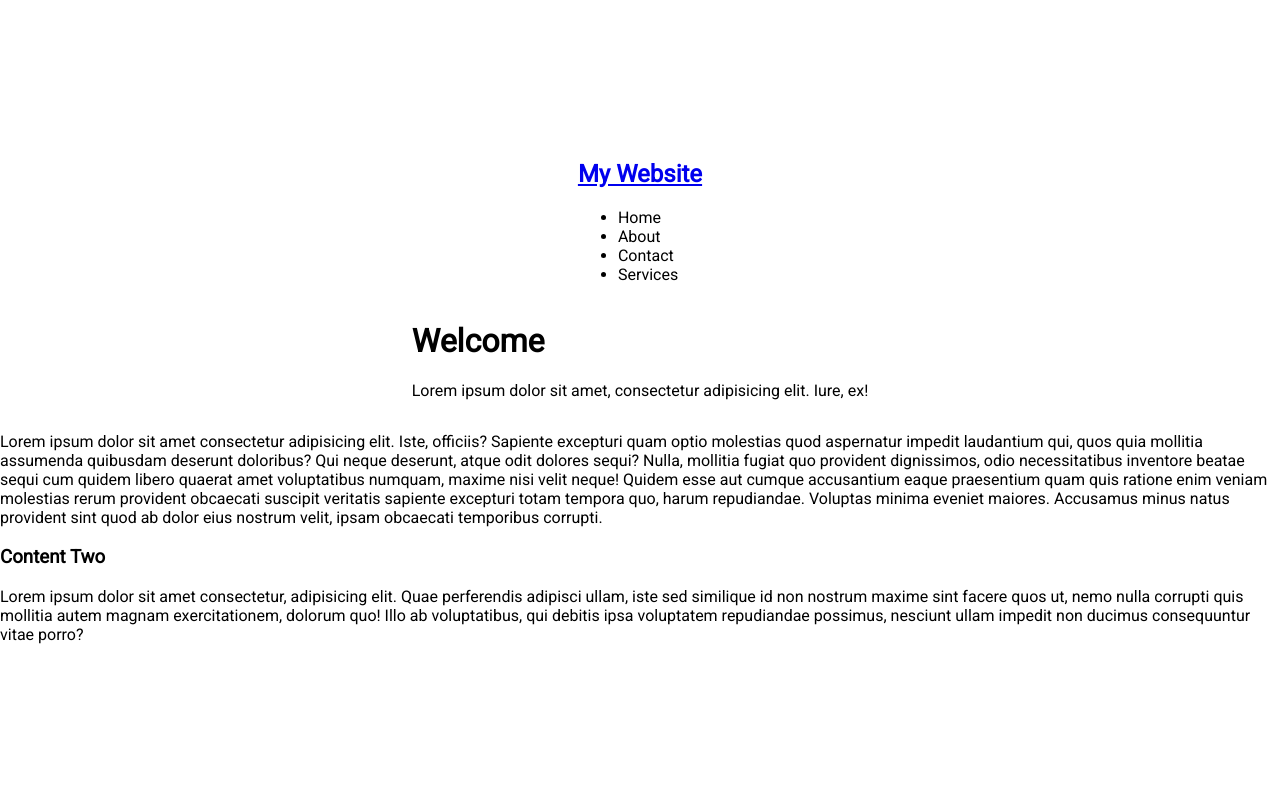
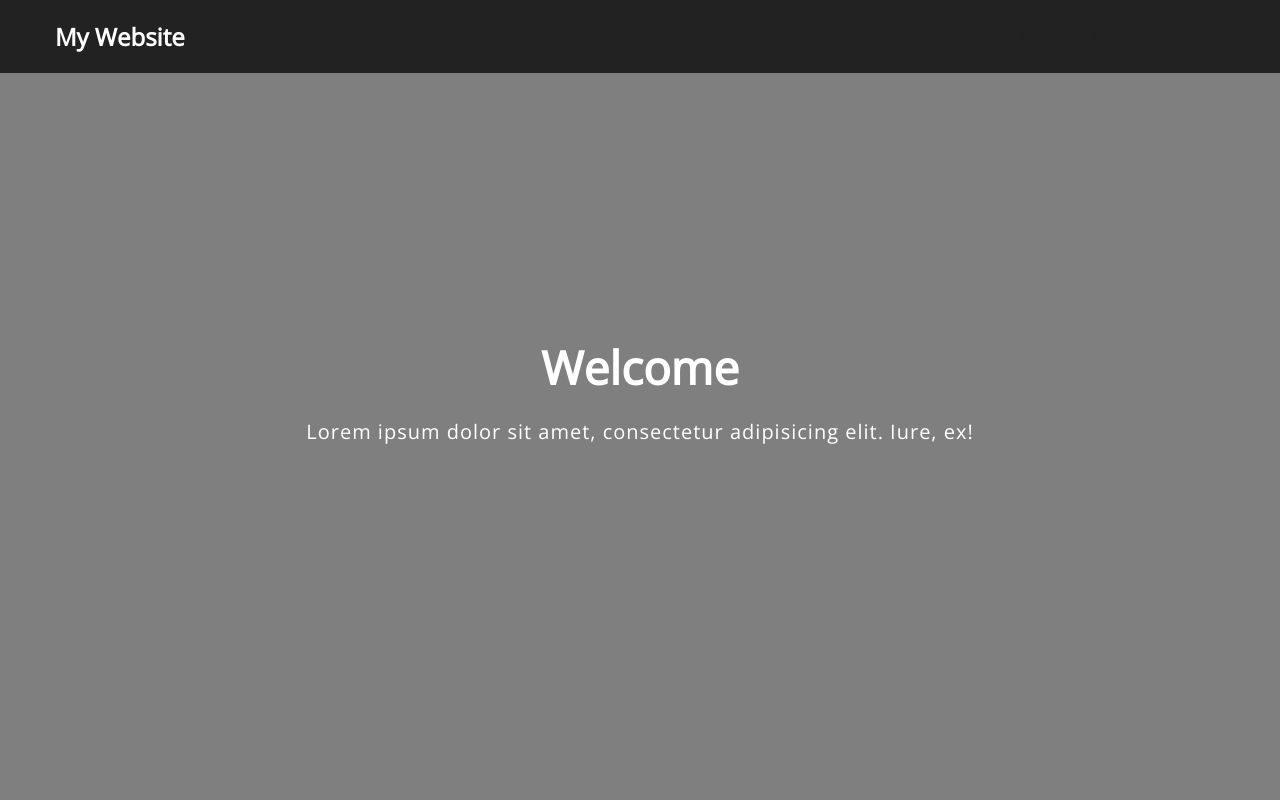
Before and after one commit to gcadigwe/sticky-navigation, a plain HTML site: page index.html in a window 1280 px wide. Shown: the top 800 px of the page. Drawn offline with nearby package versions, Linux system fonts and the light colour scheme.

Commit message:
done with css

```diff
--- a/index.html
+++ b/index.html
@@ -19,10 +19,10 @@
       <div class="container">
         <h1 class="logo"><a href="#">My Website</a></h1>
         <ul>
-          <li><a href="#" class="active"></a>Home</li>
-          <li><a href="#" class="active"></a>About</li>
-          <li><a href="#" class="active"></a>Contact</li>
-          <li><a href="#" class="active"></a>Services</li>
+          <li><a href="#"></a>Home</li>
+          <li><a href="#"></a>About</li>
+          <li><a href="#"></a>Contact</li>
+          <li><a href="#"></a>Services</li>
         </ul>
       </div>
     </nav>
--- a/style.css
+++ b/style.css
@@ -1,16 +1,117 @@
-@import url("https://fonts.googleapis.com/css2?family=Roboto&display=swap");
+@import url("https://fonts.googleapis.com/css2?family=Open+Sans&display=swap");
 
 * {
   box-sizing: border-box;
+  margin: 0;
+  padding: 0;
 }
 
 body {
-  font-family: "Roboto";
-  margin: 0;
-  flex-direction: column;
+  font-family: "Open Sans";
+  color: #222;
+  padding-bottom: 50px;
+}
+
+.container {
+  max-width: 1200px;
+  margin: 0 auto;
+}
+
+.nav {
+  position: fixed;
+  background-color: #222;
+  top: 0;
+  left: 0;
+  right: 0;
+  transition: all 0.3s ease-in-out;
+}
+
+.nav .container {
+  display: flex;
+  justify-content: space-between;
+  align-items: center;
+  padding: 20px 0;
+  transition: all 0.3s ease-in-out;
+}
+
+.nav ul {
+  display: flex;
+  list-style-type: none;
   align-items: center;
   justify-content: center;
+}
+
+.nav a {
+  color: #fff;
+  text-decoration: none;
+  padding: 7px 15px;
+  transition: all 0.3s ease-in-out;
+}
+
+.nav.active {
+  background-color: #fff;
+  box-shadow: 0 2px 10px rgba(0, 0, 0, 0.3);
+}
+
+.nav.active a {
+  color: #000;
+}
+
+.nav.active .container {
+  padding: 10px 0;
+}
+
+.nav a.current,
+.nav a:hover {
+  color: #c0392b;
+  font-weight: bold;
+}
+
+.hero {
+  background-image: url("");
+  background-repeat: no-repeat;
+  background-size: cover;
+  background-position: bottom center;
   height: 100vh;
-  overflow: hidden;
+  color: #fff;
   display: flex;
+  justify-content: center;
+  align-items: center;
+  text-align: center;
+  position: relative;
+  margin-bottom: 20px;
+  z-index: -2;
 }
+
+.hero::before {
+  content: "";
+  position: absolute;
+  top: 0;
+  left: 0;
+  width: 100%;
+  height: 100%;
+  background-color: rgba(0, 0, 0, 0.5);
+  z-index: -1;
+}
+
+.hero h1 {
+  font-size: 46px;
+  margin: -20px 0 20px;
+}
+
+.hero p {
+  font-size: 20px;
+  letter-spacing: 1px;
+}
+
+.content h2,
+content h3 {
+  font-size: 150%;
+  margin: 10px 0;
+}
+
+.content p {
+  color: #555;
+  line-height: 30px;
+  letter-spacing: 1.2px;
+}
```
